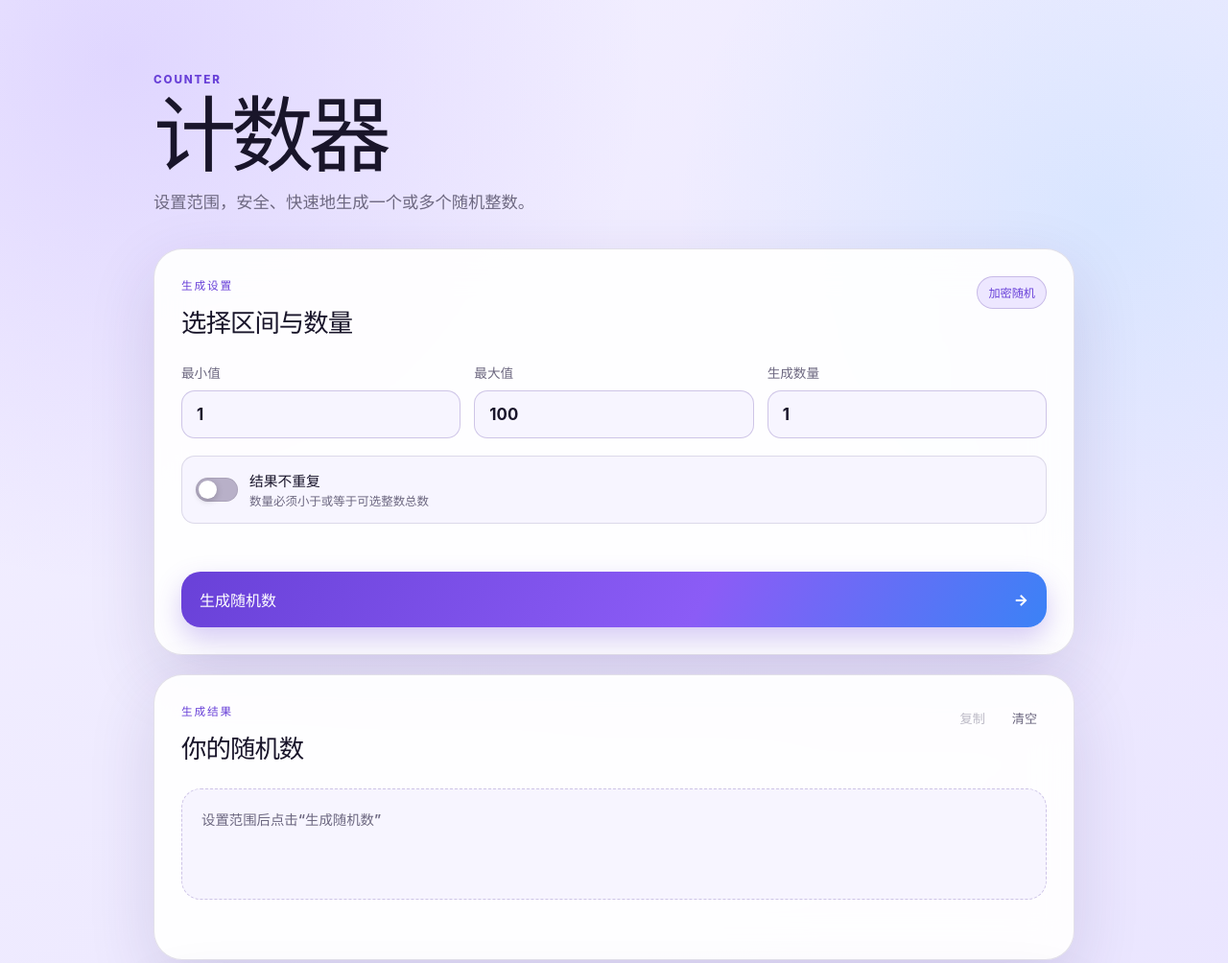
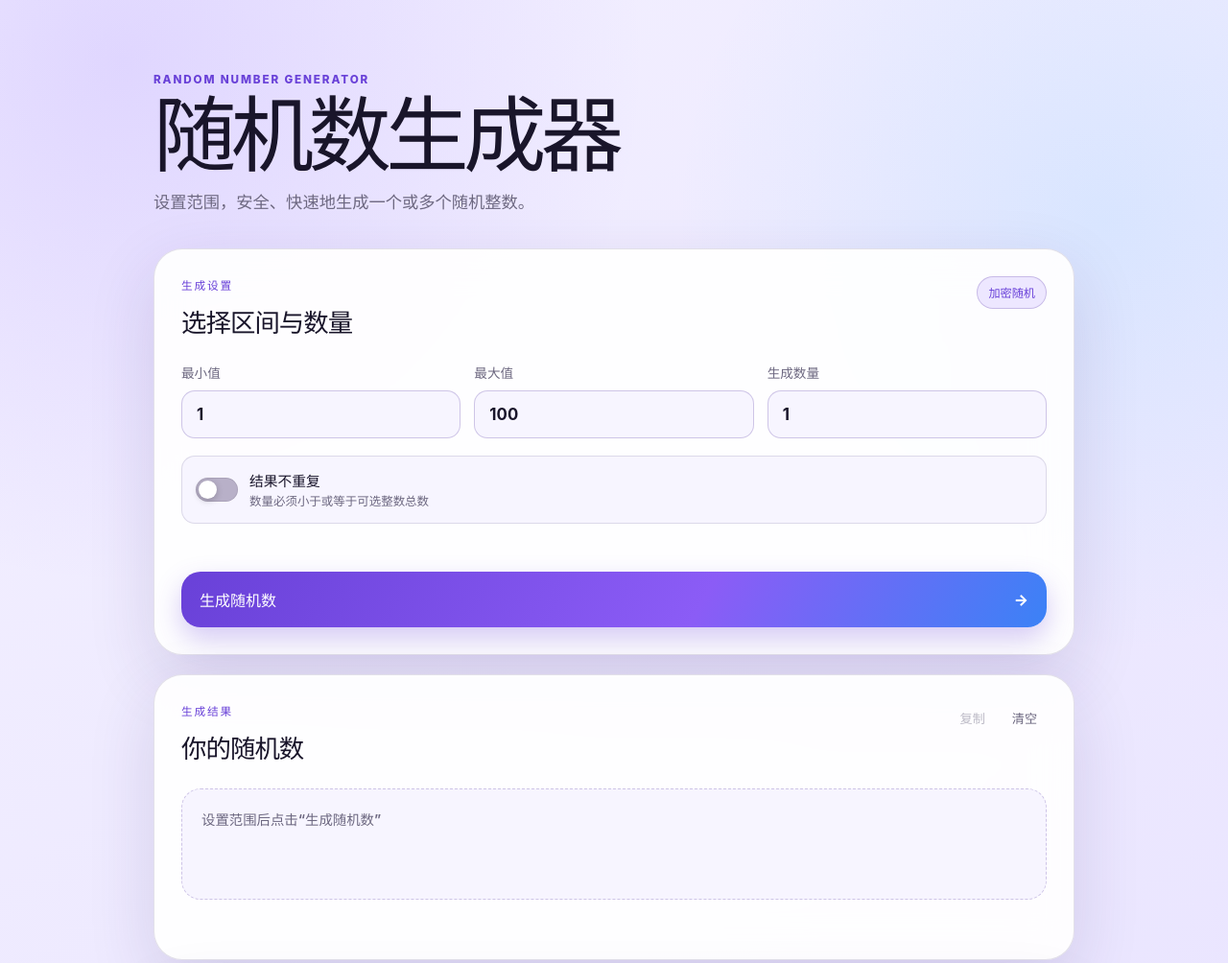
Before and after one commit to oxk0411-alt/oxk-counter, a website built with Vite: page index.html in a window 1280 px wide. Shown: the top 1004 px of the page at 96% size. Built offline with nearby package versions, Linux system fonts and the light colour scheme.

Commit message:
chore: rename project to random number generator

```diff
--- a/index.html
+++ b/index.html
@@ -8,15 +8,15 @@
       name="description"
       content="一个使用浏览器加密随机数 API 生成随机整数的轻量网页工具。"
     />
-    <title>计数器</title>
+    <title>随机数生成器</title>
     <link rel="stylesheet" href="/src/style.css" />
     <script type="module" src="/src/main.js"></script>
   </head>
   <body>
     <main class="app-shell">
       <header class="hero">
-        <div class="hero__eyebrow">COUNTER</div>
-        <h1>计数器</h1>
+        <div class="hero__eyebrow">RANDOM NUMBER GENERATOR</div>
+        <h1>随机数生成器</h1>
         <p>设置范围，安全、快速地生成一个或多个随机整数。</p>
       </header>
 
--- a/package.json
+++ b/package.json
@@ -1,5 +1,5 @@
 {
-  "name": "counter",
+  "name": "random-number-generator",
   "version": "0.0.0",
   "private": true,
   "type": "module",
```
Also changed, not shown: README.md.
